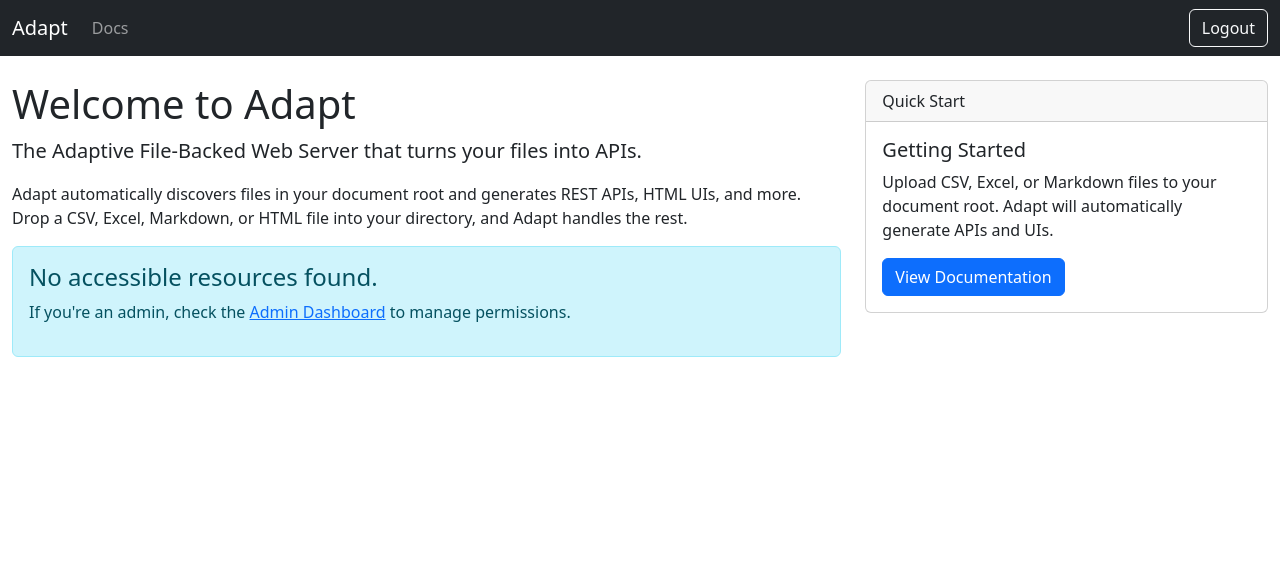
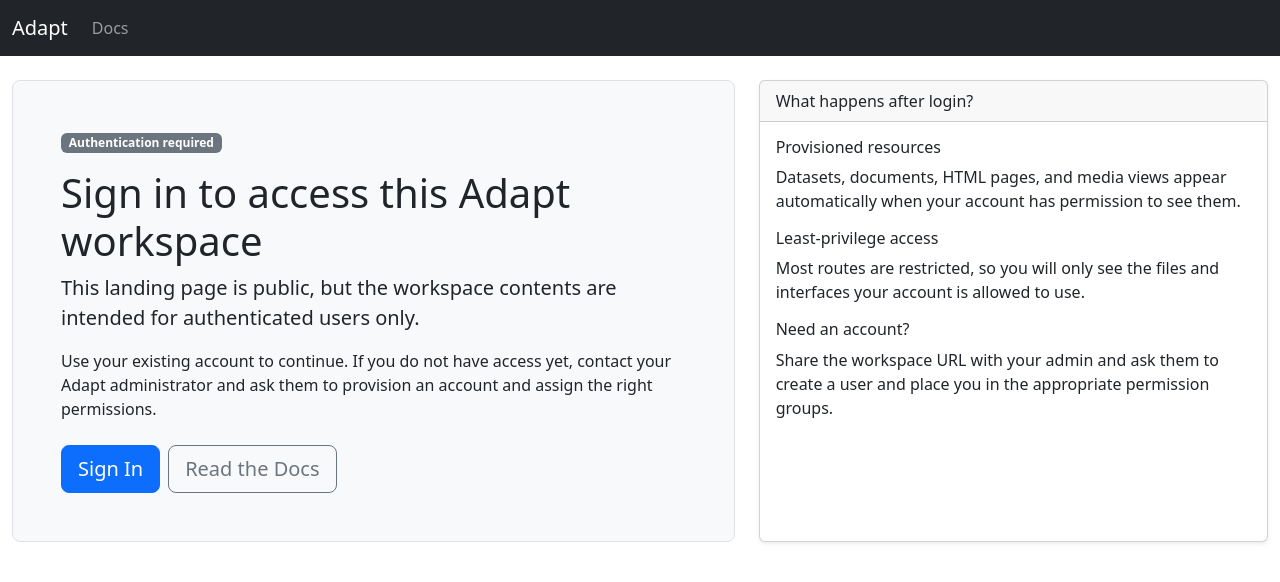
Before and after one commit to McIndi/adapt, a Python web app: template adapt/templates/landing.html in a window 1280 px wide. Shown: the top 582 px of the page. Run offline with Jinja, Linux system fonts and the light colour scheme; the template is opened without the code that fills it, so the values that code supplies are empty.

Commit message:
feat: Enhance landing page with user-specific content and logout functionality; add tests for authenticated and anonymous access

```diff
--- a/adapt/templates/base.html
+++ b/adapt/templates/base.html
@@ -48,10 +48,12 @@
                     {% endif %}
                 </ul>
             </div>
+            {% if user %}
             <form class="d-flex" method="post" action="/auth/logout">
                 <input type="hidden" name="csrf_token" value="{{ request.state.csrf_token if request and request.state else '' }}">
                 <button class="btn btn-outline-light" type="submit">Logout</button>
             </form>
+            {% endif %}
         </div>
     </nav>
     <div class="container-fluid mt-4">
--- a/adapt/templates/landing.html
+++ b/adapt/templates/landing.html
@@ -3,45 +3,52 @@
 {% block title %}Adapt - Adaptive File-Backed Web Server{% endblock %}
 
 {% block content %}
-        <div class="row">
-            <div class="col-md-8">
-                <h1>Welcome to Adapt</h1>
-                <p class="lead">The Adaptive File-Backed Web Server that turns your files into APIs.</p>
-                <p>Adapt automatically discovers files in your document root and generates REST APIs, HTML UIs, and more. Drop a CSV, Excel, Markdown, or HTML file into your directory, and Adapt handles the rest.</p>
+<div class="row g-4 align-items-stretch">
+    {% if user %}
+    <div class="col-lg-8">
+        <div class="p-4 p-lg-5 bg-light border rounded-3 h-100">
+            <span class="badge text-bg-dark mb-3">Signed in</span>
+            <h1 class="display-6">Welcome to Adapt</h1>
+            <p class="lead mb-4">Your workspace is ready. Adapt turns files in your document root into APIs, HTML UIs, and media views without additional app wiring.</p>
 
             {% if ui_links %}
-                <h2>Your Accessible Resources</h2>
-                <div class="list-group">
+            <h2 class="h4 mb-3">Your Accessible Resources</h2>
+            <div class="list-group shadow-sm">
                 {% for res in ui_links %}
-                    <a href="{{ res.url }}" class="list-group-item list-group-item-action">
+                <a href="{{ res.url }}" class="list-group-item list-group-item-action d-flex justify-content-between align-items-center">
+                    <span>
                         <strong>{{ res.name }}</strong>
-                        {% if res.type == 'csv' %} - CSV Dataset{% elif res.type == 'excel' %} - Excel Workbook{% elif res.type == 'html' %} - HTML Page{% elif res.type == 'markdown' %} - Markdown Document{% else %} - Dataset{% endif %}
+                        <span class="text-body-secondary">
+                            {% if res.type == 'csv' %}CSV dataset{% elif res.type == 'excel' %}Excel workbook{% elif res.type == 'html' %}HTML page{% elif res.type == 'markdown' %}Markdown document{% elif res.type == 'media' %}Media collection{% else %}Dataset{% endif %}
+                        </span>
+                    </span>
+                    <span aria-hidden="true">Open</span>
                 </a>
                 {% endfor %}
             </div>
             {% else %}
-                <div class="alert alert-info">
-                    <h4>No accessible resources found.</h4>
-                    <p>If you're an admin, check the <a href="/admin/">Admin Dashboard</a> to manage permissions.</p>
+            <div class="alert alert-info mb-0">
+                <h2 class="h5">No accessible resources found yet.</h2>
+                <p class="mb-0">If you expected to see data here, contact an administrator to assign the right permissions. {% if is_superuser %}You can also review access rules in the <a href="/admin/">Admin Dashboard</a>.{% endif %}</p>
             </div>
             {% endif %}
         </div>
-            <div class="col-md-4">
-                <div class="card">
-                    <div class="card-header">
-                        Quick Start
     </div>
-                    <div class="card-body">
-                        <h5 class="card-title">Getting Started</h5>
-                        <p class="card-text">Upload CSV, Excel, or Markdown files to your document root. Adapt will automatically generate APIs and UIs.</p>
-                        <a href="https://github.com/McIndi/adapt" class="btn btn-primary">View Documentation</a>
+    <div class="col-lg-4">
+        <div class="card h-100 shadow-sm">
+            <div class="card-header">Next Steps</div>
+            <div class="card-body d-flex flex-column">
+                <h2 class="h5 card-title">Use your workspace</h2>
+                <p class="card-text">Browse the resources you can access, review your profile, and use the generated APIs or UI views for each provisioned file.</p>
+                <div class="mt-auto d-grid gap-2">
+                    <a href="/profile" class="btn btn-primary">Open Profile</a>
+                    <a href="https://github.com/McIndi/adapt" class="btn btn-outline-secondary">Documentation</a>
+                </div>
             </div>
         </div>
         {% if is_superuser %}
-                <div class="card mt-3">
-                    <div class="card-header">
-                        Admin Panel
-                    </div>
+        <div class="card mt-3 shadow-sm">
+            <div class="card-header">Admin Panel</div>
             <div class="card-body">
                 <p class="card-text">Manage users, groups, permissions, and system settings.</p>
                 <a href="/admin/" class="btn btn-secondary">Go to Admin</a>
@@ -49,8 +56,38 @@
         </div>
         {% endif %}
     </div>
+    {% else %}
+    <div class="col-lg-7">
+        <div class="p-4 p-lg-5 bg-light border rounded-3 h-100">
+            <span class="badge text-bg-secondary mb-3">Authentication required</span>
+            <h1 class="display-6">Sign in to access this Adapt workspace</h1>
+            <p class="lead">This landing page is public, but the workspace contents are intended for authenticated users only.</p>
+            <p class="mb-4">Use your existing account to continue. If you do not have access yet, contact your Adapt administrator and ask them to provision an account and assign the right permissions.</p>
+            <div class="d-flex flex-wrap gap-2">
+                <a href="/auth/login" class="btn btn-primary btn-lg">Sign In</a>
+                <a href="https://github.com/McIndi/adapt" class="btn btn-outline-secondary btn-lg">Read the Docs</a>
             </div>
         </div>
-    <script src="https://cdn.jsdelivr.net/npm/bootstrap@5.3.0/dist/js/bootstrap.bundle.min.js"></script>
-{% endblock %}</content>
-<parameter name="filePath">c:\Users\cliff\projects\adapt\adapt\templates\landing.html
+    </div>
+    <div class="col-lg-5">
+        <div class="card h-100 shadow-sm">
+            <div class="card-header">What happens after login?</div>
+            <div class="card-body">
+                <div class="mb-3">
+                    <h2 class="h6">Provisioned resources</h2>
+                    <p class="mb-0">Datasets, documents, HTML pages, and media views appear automatically when your account has permission to see them.</p>
+                </div>
+                <div class="mb-3">
+                    <h2 class="h6">Least-privilege access</h2>
+                    <p class="mb-0">Most routes are restricted, so you will only see the files and interfaces your account is allowed to use.</p>
+                </div>
+                <div>
+                    <h2 class="h6">Need an account?</h2>
+                    <p class="mb-0">Share the workspace URL with your admin and ask them to create a user and place you in the appropriate permission groups.</p>
+                </div>
+            </div>
+        </div>
+    </div>
+    {% endif %}
+</div>
+{% endblock %}
```
Also changed, not shown: tests/test_integration.py (+12 -0 lines). Lines whose indentation alone changed are shown as unchanged.
